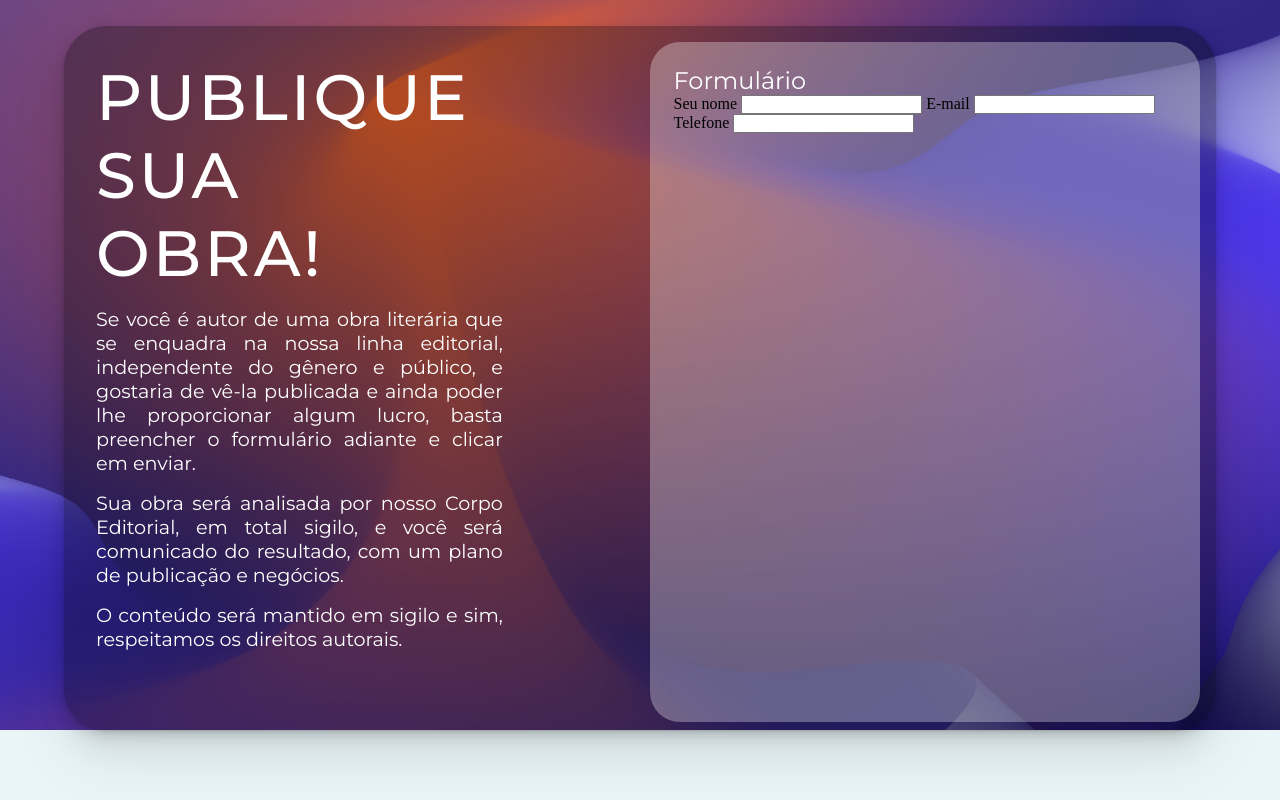
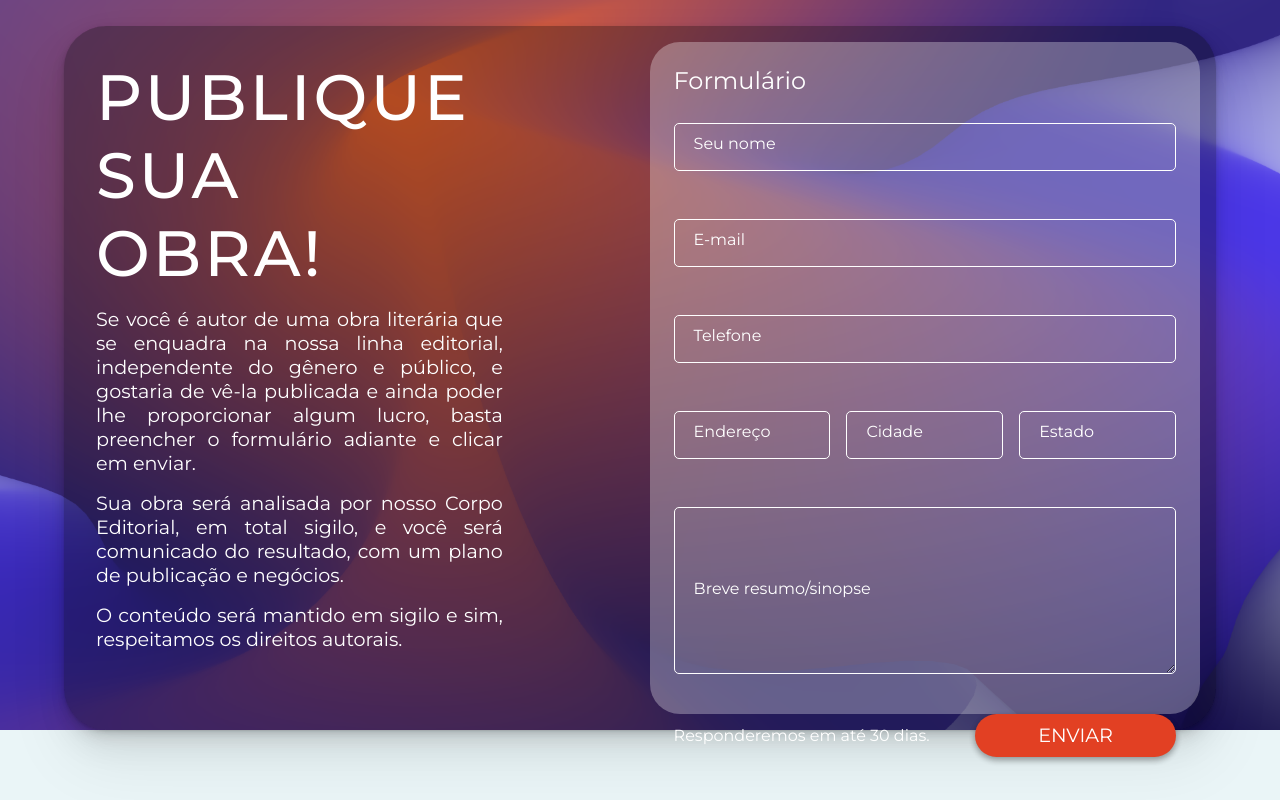
Before and after one commit to muriloLuix/AbadeSuger, a PHP site: page /assets/html/publiquesuaobra.html in a window 1280 px wide. Run offline with PHP 8.4, Linux system fonts and the light colour scheme.

Commit message:
Publique sua obra
Nesse commit, alteramos os seguintes itens:

- Formulário quase finalizado, ajustando parte dos anexos;
- Textos adequados;
- Inputs ajustados com floating label;

```diff
--- a/assets/css/publicarobra.css
+++ b/assets/css/publicarobra.css
@@ -10,6 +10,18 @@
     box-sizing: border-box;
     scroll-behavior: smooth;
 }
+
+select,
+textarea,
+input {
+    margin: 0;
+    padding: 0;
+    border: none;
+    background: none;
+    font: inherit;
+    color: inherit;
+}
+
 
 ::-webkit-scrollbar {
     width: 12px;
@@ -34,6 +46,7 @@
     --dark-purple: #312682;
     --purple: #513de1;
     --brand-color: #ffd200;
+    --orange-form: #E24023;
     --montserrat: "Montserrat", sans-serif;
 }
 
@@ -92,14 +105,27 @@ body {
 .form form {
     background-color: rgba(255, 255, 255, 0.3);
     width: 43vw;
-    height: 85vh;
     margin-right: 1em;
     margin-top: 1em;
     border-radius: 30px;
+    height: 84vh;
+    font-family: var(--montserrat);
 }
 
 form {
     padding: 1.5em;
+}
+
+.textsForm {
+    display: flex;
+    flex-direction: column;
+}
+
+.textsForm .form-footer {
+    display: flex;
+    justify-content: space-between;
+    align-items: center;
+    margin-top: 1em;
 }
 
 .textsForm h1 {
@@ -107,3 +133,95 @@ form {
     font-family: var(--montserrat);
     font-weight: 400;
 }
+
+.input-group {
+    position: relative;
+    margin: 20px 0;
+}
+
+.input-group label {
+    position: absolute;
+    top: 50%;
+    left: 15px;
+    transform: translateY(-50%);
+    font-size: 16px;
+    color: #fff;
+    padding: 0 5px;
+    pointer-events: none;
+    transition: .5s;
+    z-index: 1;
+}
+
+
+.input-group input.has-value+label,
+.input-group textarea.has-value+label,
+.input-group input:focus+label,
+.input-group textarea:focus+label {
+    top: -4.3%;
+    font-size: 14px;
+    background-color: var(--orange-form);
+    transform: translateY(0);
+    border-radius: 20px;
+}
+
+.input-group input,
+.input-group textarea {
+    width: 100%;
+    padding: 0.5em;
+    height: 6vh;
+    margin-top: 0.5em;
+    border: none;
+    border-radius: 5px;
+    font-family: var(--montserrat);
+    background-color: transparent;
+    border: 1px solid #fff;
+    outline: none;
+    color: #fff;
+    transition: all .3s ease;
+}
+
+.input-group input:hover,
+.input-group textarea:hover {
+    border: 1px solid #000;
+}
+
+.input-group input:focus,
+.input-group textarea:focus {
+    border: 1px solid var(--orange-form) !important;
+}
+
+.address-group {
+    display: flex;
+    justify-content: space-between;
+    gap: 1em;
+}
+
+.address-item {
+    flex: 1;
+}
+
+.textsForm textarea {
+    height: 167px;
+    resize: vertical;
+    max-height: 228px;
+}
+
+.textsForm button {
+    background-color: var(--orange-form);
+    color: #fff;
+    border: none;
+    padding: .5em 2em;
+    border-radius: 5px;
+    cursor: pointer;
+    font-family: var(--montserrat);
+    text-transform: uppercase;
+    border-radius: 30px;
+    width: 40%;
+    font-size: 1.2rem;
+    box-shadow: rgba(0, 0, 0, 0.16) 0px 3px 6px, rgba(0, 0, 0, 0.23) 0px 3px 6px;
+}
+
+.textsForm p {
+    color: #fff;
+    font-family: var(--montserrat);
+}
--- a/assets/html/publiquesuaobra.html
+++ b/assets/html/publiquesuaobra.html
@@ -9,6 +9,11 @@
     <!-- Favicon -->
     <!-- Css -->
     <link rel="stylesheet" href="../css/publicarobra.css">
+    <!-- Css -->
+    <!-- Script -->
+    <script src="../js/verificationForm.js" defer></script>
+    <script src="../js/formationFone.js" defer></script>
+    <!-- Script -->
     <title> Publique sua obra</title>
 </head>
 
@@ -31,15 +36,44 @@
                     <form action="" method="post">
                         <div class="textsForm">
                             <h1>Formulário</h1>
-                            <label for="name">Seu nome</label>
-                            <input type="text" name="name" id="name">
-                            <label for="email">E-mail</label>
-                            <input type="email" name="email" id="email">
-                            <label for="phone">Telefone</label>
-                            <input type="number" name="phone" id="phone">
+                            <div class="input-group">
+                                <input type="text" name="name" id="name" required>
+                                <label for="name">Seu nome</label>
+                            </div>
+                            <div class="input-group">
+                                <input type="email" name="email" id="email" required>
+                                <label for="email">E-mail</label>
+                            </div>
+                            <div class="input-group">
+                                <input type="text" name="phone" id="phone" required>
+                                <label for="phone">Telefone</label>
+                            </div>
+                            <div class="address-group">
+                                <div class="address-item input-group">
+                                    <input type="text" name="address" id="address" required>
+                                    <label for="address">Endereço</label>
+                                </div>
+                                <div class="address-item input-group">
+                                    <input type="text" name="city" id="city" required>
+                                    <label for="city">Cidade</label>
+                                </div>
+                                <div class="address-item input-group">
+                                    <input type="text" name="state" id="state" maxlength="2" required>
+                                    <label for="state">Estado</label>
+                                </div>
+                            </div>
+                            <div class="input-group">
+                                <textarea name="resume" id="resume" required></textarea>
+                                <label for="resume">Breve resumo/sinopse</label>
+                            </div>
+                            <div class="form-footer">
+                                <p>Responderemos em até 30 dias.</p>
+                                <button type="submit">Enviar</button>
+                            </div>
                         </div>
                     </form>
                 </div>
+
             </div>
         </section>
     </main>
--- /dev/null
+++ b/assets/js/formationFone.js
@@ -0,0 +1,16 @@
+document.getElementById('phone').addEventListener('input', function (e) {
+    let input = e.target.value;
+    input = input.replace(/\D/g, '');
+    let formatted = '';
+
+    if (input.length > 0) {
+        formatted += `(${input.slice(0, 2)}`;
+    }
+    if (input.length > 2) {
+        formatted += `) ${input.slice(2, 7)}`;
+    }
+    if (input.length > 7) {
+        formatted += ` - ${input.slice(7, 11)}`;
+    }
+    e.target.value = formatted;
+});
--- /dev/null
+++ b/assets/js/verificationForm.js
@@ -0,0 +1,23 @@
+document.addEventListener('DOMContentLoaded', () => {
+    const inputs = document.querySelectorAll('.input-group input, .input-group textarea');
+
+    inputs.forEach(input => {
+        function updateLabel() {
+            if (input.value.trim() !== '') {
+                input.classList.add('has-value');
+            } else {
+                input.classList.remove('has-value');
+            }
+        }
+
+        input.addEventListener('input', updateLabel);
+
+        input.addEventListener('blur', updateLabel);
+
+        input.addEventListener('focus', () => {
+            input.classList.add('has-value');
+        });
+
+        updateLabel();
+    });
+});
```
